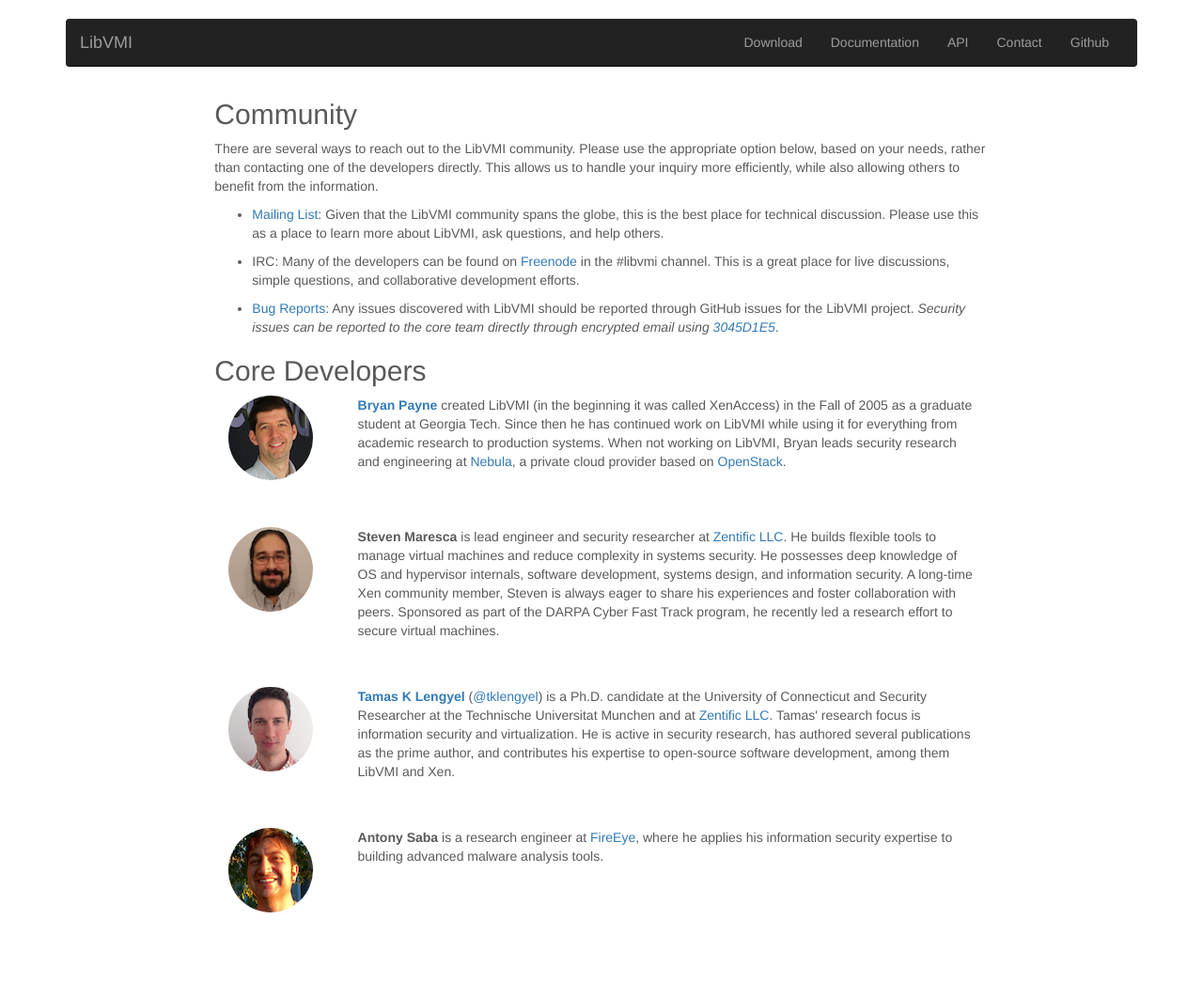
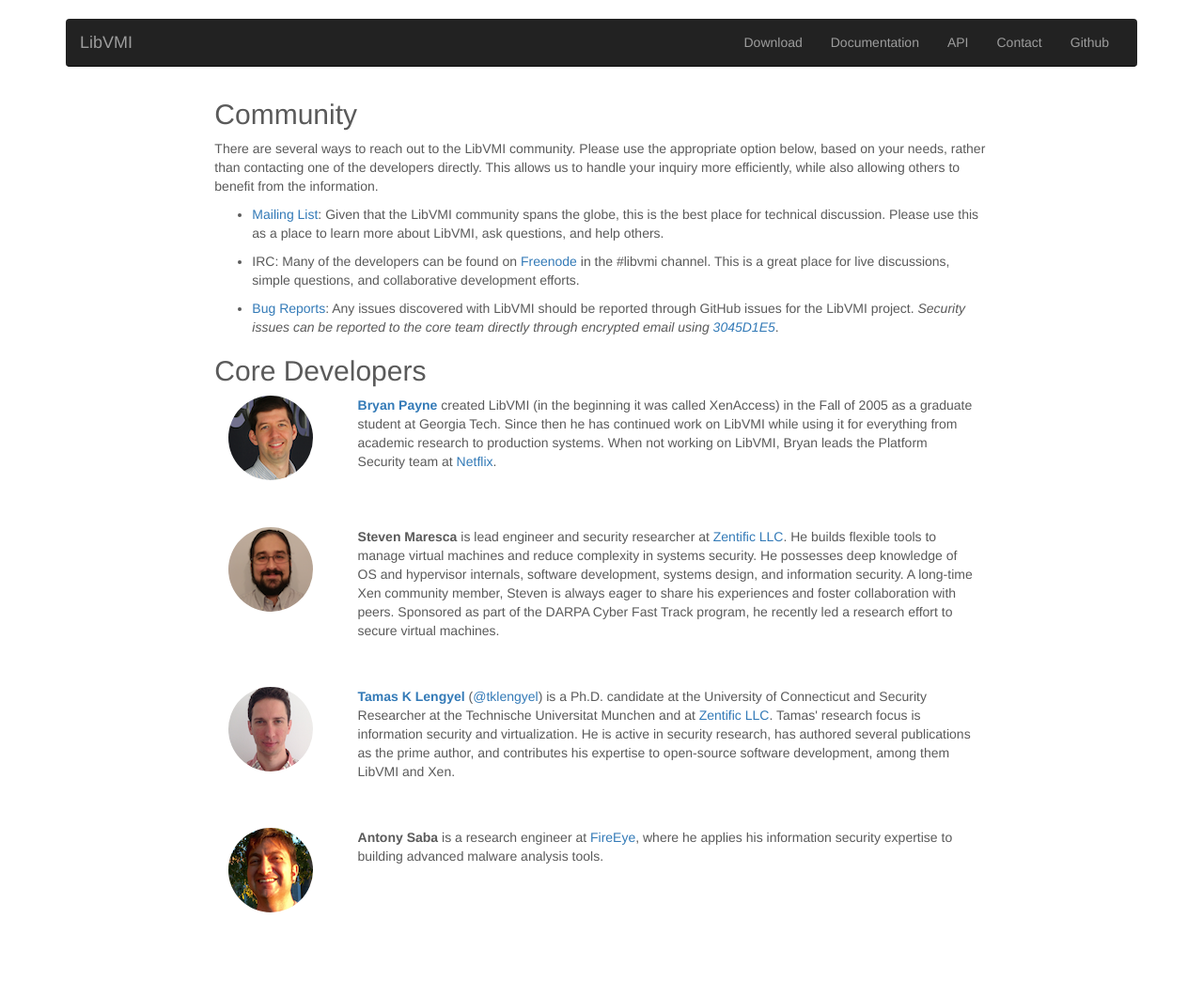
Before and after one commit to libvmi/libvmi.github.io, a Jekyll site: the page built from contact/index.md, in a window 1280 px wide. Shown: the whole page at 94% size. Built offline with Jekyll 4.4.1, drawn with Linux system fonts in a browser that asks for light colours.

Commit message:
Update Bryan's employer to Netflix

```diff
--- a/_data/bios.yaml
+++ b/_data/bios.yaml
@@ -5,9 +5,7 @@
     of 2005 as a graduate student at Georgia Tech. Since then he has
     continued work on LibVMI while using it for everything from academic
     research to production systems. When not working on LibVMI, Bryan leads
-    security research and engineering at
-    <a href="https://www.nebula.com">Nebula</a>, a private cloud provider
-    based on <a href="https://www.openstack.org">OpenStack</a>.
+    the Platform Security team at <a href="https://www.netflix.com">Netflix</a>.
 
 - image: steve.png
   description: >
```
